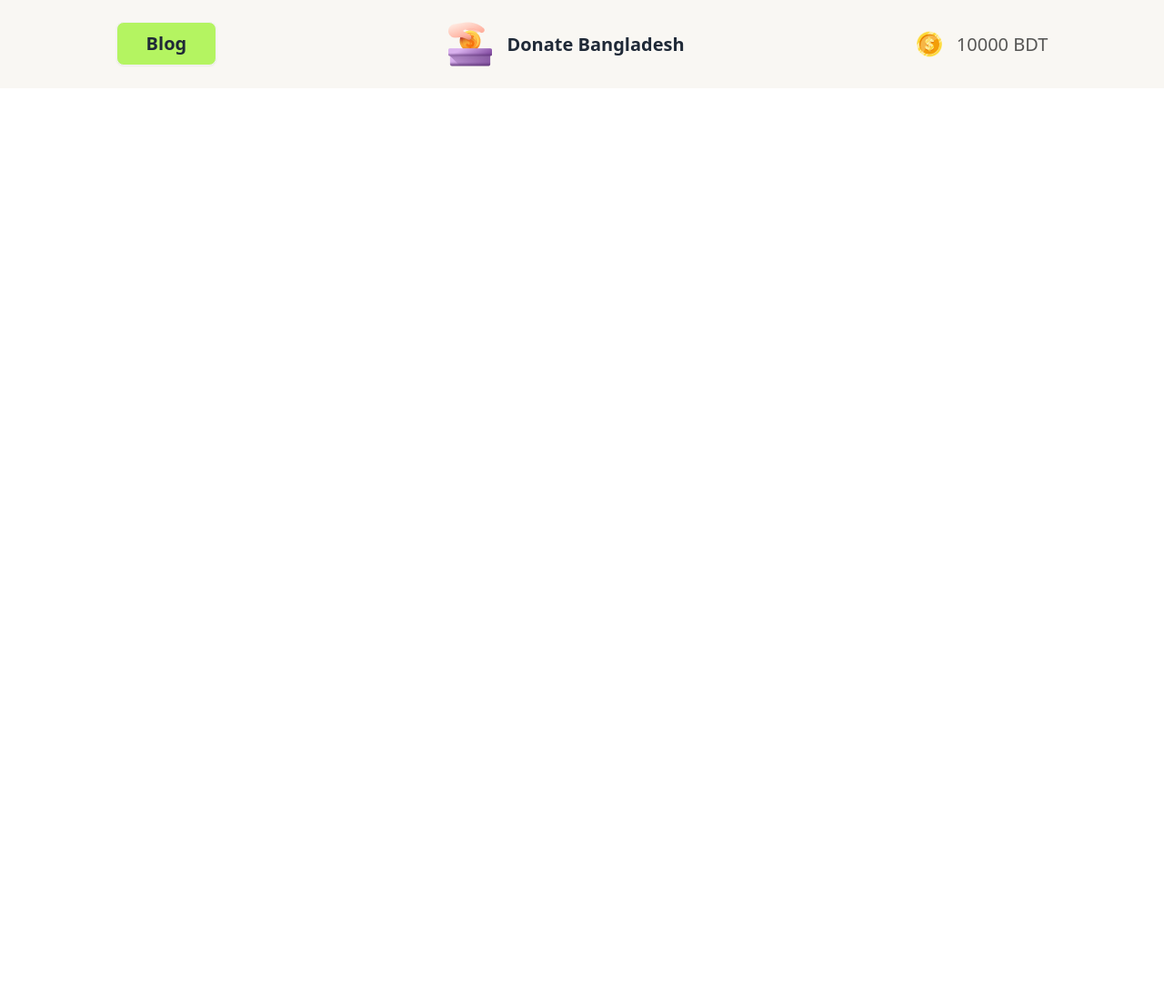
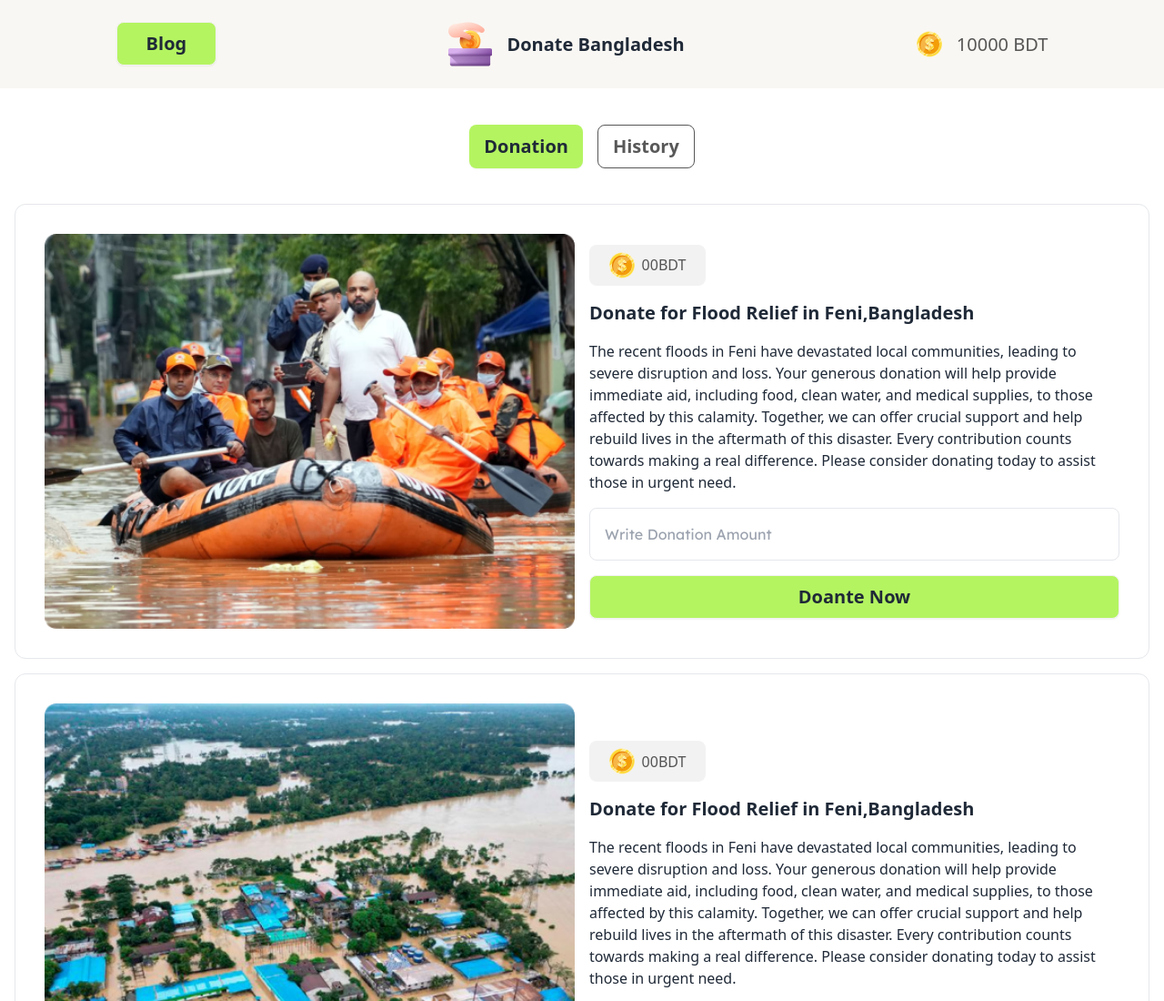
Before and after one commit to juwel-r/donate-on-flood, a plain HTML site: page index.html in a window 1280 px wide. Shown: the top 1100 px of the page at 91% size. Before the commit the page ends 800 px from the top, so only its background shows below. Drawn offline with nearby package versions, Linux system fonts and the light colour scheme.

Commit message:
design is completed

```diff
--- a/index.html
+++ b/index.html
@@ -25,6 +25,7 @@
               navBg: "#F9F7F3",
               btnBg: "#B4F461",
               secText: "rgba(17, 17, 17, 0.7)",
+              amountBg: "rgba(17, 17, 17, 0.05)",
             },
           },
         },
@@ -34,23 +35,115 @@
       /* .test {
         font-family: "Lexend", sans-serif;
       } */
+      .btx {
+        /* margin: 10px auto; */
+      }
     </style>
   </head>
   <body>
     <main>
-      <head>
-        <nav class="bg-navBg flex justify-around py-3 md:py-6 text-xl font-semibold backdrop-opacity-10">
-          <button class="btn bg-btnBg text-xl font-semibold px-8">Blog</button>
+      <header class="fixed backdrop-blur-3xl w-full">
+        <nav
+          class="backdrop-blur-3xl bg-navBg flex justify-around py-3 md:py-6 text-xl font-semibold">
+          <button class="btn bg-btnBg text-xl px-8">Blog</button>
           <div class="flex text-nowrap items-center gap-4">
             <img src="./images/logo.png" alt="Donate Logo" />
             <h1 class="hidden md:block">Donate Bangladesh</h1>
           </div>
-          <div id="currentBalance" class="text-secText flex text-nowrap items-center gap-4 font-medium">
-            <img src="./images/coin.png" alt="coin">
+          <div
+            id="currentBalance"
+            class="text-secText flex text-nowrap items-center gap-4 font-medium"
+          >
+            <img src="./images/coin.png" alt="coin" />
             <p><span>10000</span><span> BDT</span></p>
           </div>
         </nav>
-      </head>
+        <div class="flex gap-4 justify-center mt-10 md:mt-18 mb-8">
+          <button class="btn bg-btnBg text-xl border-none">Donation</button>
+          <button class="btn-outline btn text-xl text-secText border-secTex">
+            History
+          </button>
+        </div>
+      </header>
+
+      <!--Donate Locations-->
+      <div class="parent mx-4 space-y-4 pt-56">
+        <section class="items-center p-4 md:p-8 rounded-xl border md:grid-cols-2 grid gap-4">
+          <div class="floodImg">
+            <img class="w-full" src="./images/noakhali.png" alt="" />
+          </div>
+          <div class="content space-y-4">
+            <div
+              class="flex gap-2 text-secText font-medium bg-amountBg w-32 justify-center items-center p-2 rounded-lg"
+            >
+              <img src="./images/coin.png" alt="" />
+              <p><span>00</span><span>BDT</span></p>
+            </div>
+            <h1 class="text-xl font-bold">Donate for Flood Relief in Feni,Bangladesh</h1>
+            <p class="font-light">
+              The recent floods in Feni have devastated local communities,
+              leading to severe disruption and loss. Your generous donation will
+              help provide immediate aid, including food, clean water, and
+              medical supplies, to those affected by this calamity. Together, we
+              can offer crucial support and help rebuild lives in the aftermath
+              of this disaster. Every contribution counts towards making a real
+              difference. Please consider donating today to assist those in
+              urgent need.
+            </p>
+            <input placeholder="Write Donation Amount" type="text" class="font-lexend border w-full p-4 rounded-lg" /><button class="btn bg-btnBg w-full text-xl">Doante Now</button>
+          </div>
+        </section>
+        <section class="items-center p-4 md:p-8 rounded-xl border md:grid-cols-2 grid gap-4">
+          <div class="floodImg">
+            <img class="w-full" src="./images/feni.png" alt="" />
+          </div>
+          <div class="content space-y-4">
+            <div
+              class="flex gap-2 text-secText font-medium bg-amountBg w-32 justify-center items-center p-2 rounded-lg"
+            >
+              <img src="./images/coin.png" alt="" />
+              <p><span>00</span><span>BDT</span></p>
+            </div>
+            <h1 class="text-xl font-bold">Donate for Flood Relief in Feni,Bangladesh</h1>
+            <p class="font-light">
+              The recent floods in Feni have devastated local communities,
+              leading to severe disruption and loss. Your generous donation will
+              help provide immediate aid, including food, clean water, and
+              medical supplies, to those affected by this calamity. Together, we
+              can offer crucial support and help rebuild lives in the aftermath
+              of this disaster. Every contribution counts towards making a real
+              difference. Please consider donating today to assist those in
+              urgent need.
+            </p>
+            <input placeholder="Write Donation Amount" type="text" class="font-lexend border w-full p-4 rounded-lg" /><button class="btn bg-btnBg w-full text-xl">Doante Now</button>
+          </div>
+        </section>
+        <section class="items-center p-4 md:p-8 rounded-xl border md:grid-cols-2 grid gap-4">
+          <div class="floodImg">
+            <img class="w-full" src="./images/quota-protest.png" alt="" />
+          </div>
+          <div class="content space-y-4">
+            <div
+              class="flex gap-2 text-secText font-medium bg-amountBg w-32 justify-center items-center p-2 rounded-lg"
+            >
+              <img src="./images/coin.png" alt="" />
+              <p><span>00</span><span>BDT</span></p>
+            </div>
+            <h1 class="text-xl font-bold">Aid for Injured in the Quota Movement</h1>
+            <p class="font-light">
+              The recent floods in Feni have devastated local communities,
+              leading to severe disruption and loss. Your generous donation will
+              help provide immediate aid, including food, clean water, and
+              medical supplies, to those affected by this calamity. Together, we
+              can offer crucial support and help rebuild lives in the aftermath
+              of this disaster. Every contribution counts towards making a real
+              difference. Please consider donating today to assist those in
+              urgent need.
+            </p>
+            <input placeholder="Write Donation Amount" type="text" class="font-lexend border w-full p-4 rounded-lg" /><button class="btn bg-btnBg w-full text-xl">Doante Now</button>
+          </div>
+        </section>
+      </div>
     </main>
   </body>
 </html>
```
